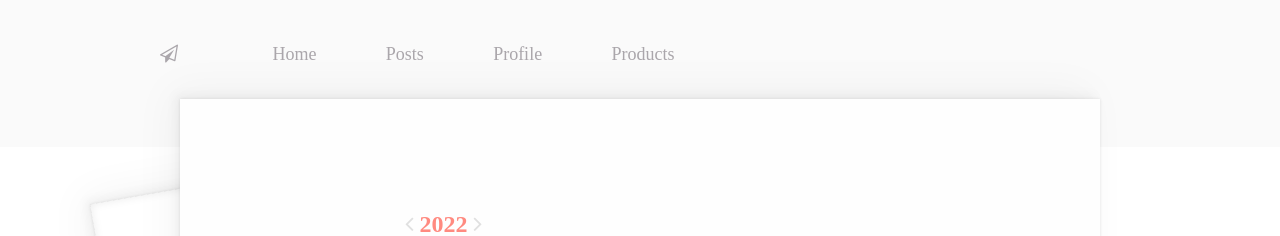
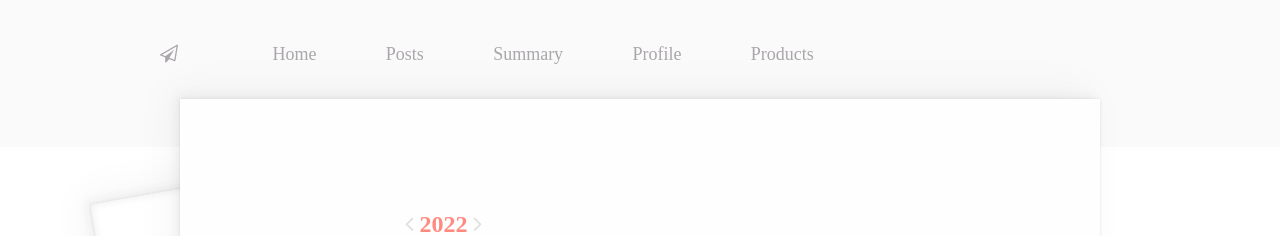
Before and after one commit to taisei-13046/TIL_pages, a Jekyll site: the page built from index.html, in a window 1280 px wide. Shown: the top 236 px of the page. Built offline with Jekyll 4.4.1, drawn with Linux system fonts in a browser that asks for light colours.

Commit message:
Update _config.yml

```diff
--- a/_config.yml
+++ b/_config.yml
@@ -17,6 +17,7 @@ link:
 nav:
    Home: "/"
    Posts: "/posts"
+   Summary: "/summary"
    Profile: "/profile"
    Products: "/products"
 
```
